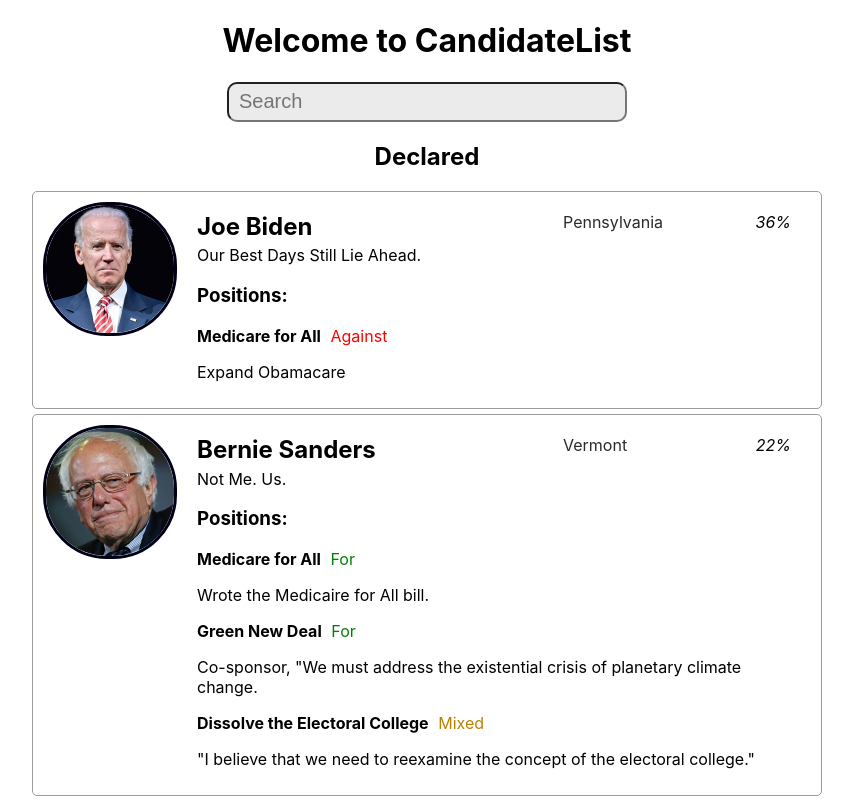
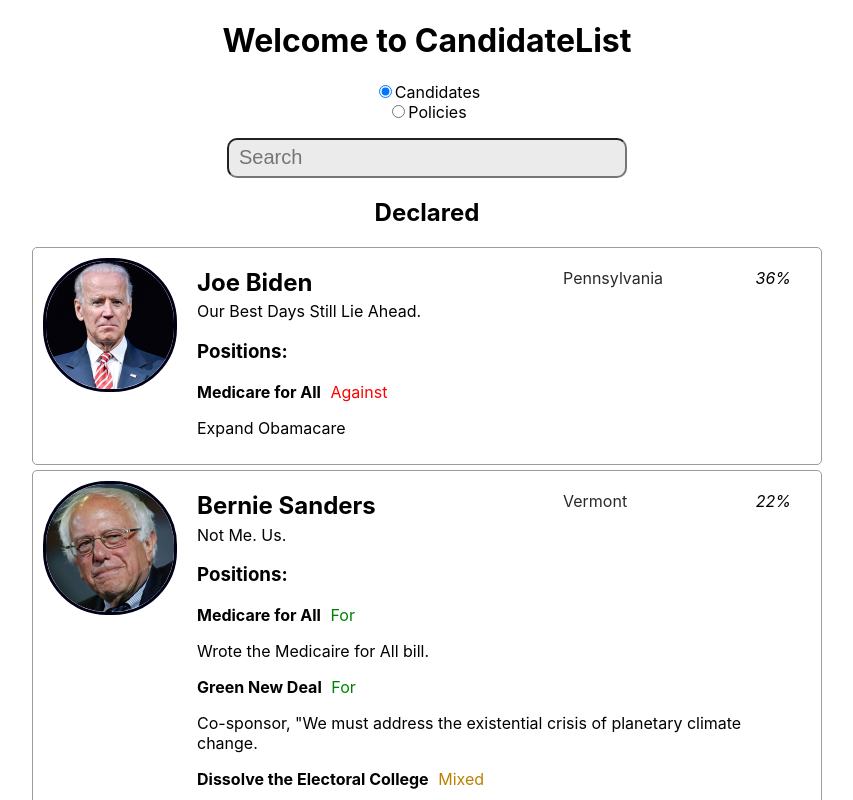
Before and after one commit to alexvarney/candidatelist_react, a React (Create React App) app: page / in a window 1280 px wide. Shown: the top 800 px of the page, without its empty margins (213-1066 px from the left). Built offline with nearby package versions, Linux system fonts and the light colour scheme.

Commit message:
added policy view

```diff
--- a/src/App.css
+++ b/src/App.css
@@ -77,7 +77,7 @@
   max-width: 400px;
 }
 
-input {
+input[type=text] {
   width: 100%;
   height: 40px;
   font-size: 20px;
@@ -117,3 +117,13 @@
   margin-left: 0.6em;
   text-transform: capitalize !important;
 }
+
+.view-control{
+  width: 200px;
+  align-content: center;
+  text-align: center;
+  margin-left: auto;
+  margin-right: auto;
+  display: block;
+  margin-bottom: 1em;
+}
--- a/src/App.js
+++ b/src/App.js
@@ -11,22 +11,24 @@
       candidates: Candidates,
       searchValue: '',
       policyList: PolicyList,
+      checkedView: 'candidates',
     }
-
   }
 
   onSearchChange = (e) =>{
     this.setState({searchValue: e.target.value});
-
   }
 
-  render() {
+  onViewChange = (e) => {
+    this.setState({checkedView: e});
+  }
 
+  getCandidateView = () => {
     const newList = this.state.candidates.filter((item)=>item.name.toLowerCase().includes(this.state.searchValue.toLowerCase()));
-
-    return (
+    return(
       <div className="App">
           <h1>Welcome to CandidateList</h1>
+          <ViewControlRadio value={this.state.checkedView} onChecked={this.onViewChange}/>
           <Input value={this.state.searchValue} onInputChange={this.onSearchChange} placeholder={"Search"}/>
           <h2>Declared</h2>
           <CandidateTable
@@ -50,6 +52,17 @@
         </div>
     )
   }
+
+  getPolicyView = () =>
+    <div className="App">
+      <h1>Welcome to CandidateList</h1>
+      <ViewControlRadio value={this.state.checkedView} onChecked={this.onViewChange}/>
+      {PolicyList.map((item)=> <PolicyExpander policy={item} candidates={this.state.candidates}/>)}
+    </div>
+
+  render() {
+    return (this.state.checkedView === 'candidates') ? this.getCandidateView() : this.getPolicyView();
+  }
 }
 
 const CandidateTable = ({list, statusName, policies}) =>
@@ -60,7 +73,7 @@
   return (renderList.length > 0)
     ? <div className="candidateTable">
         {renderList.map(candidate => {
-          return <CandidateCell candidate={candidate}>
+          return <CandidateCell key={candidate.id} candidate={candidate}>
             <PolicyTable candidate={candidate} policies={policies}></PolicyTable>
           </CandidateCell>})}
       </div>
@@ -74,6 +87,21 @@
         value={value}
         onChange={onInputChange}
         placeholder={placeholder}></input>
+    </form>
+  )
+}
+
+const ViewControlRadio = ({value, onChecked}) => {
+  return(
+    <form className="view-control">
+      <div>
+        <input type="radio" value="candidates" checked={value === 'candidates'} onChange={() => onChecked('candidates')}/>
+        <label onClick={() => onChecked('candidates')} className="radio-label">Candidates</label>
+      </div>
+      <div>
+        <input type="radio" value="policies" checked={value === 'policies'} onChange={() => onChecked('policies')}/>
+        <label onClick={() => onChecked('policies')} className="radio-label">Policies</label>
+      </div>
     </form>
   )
 }
@@ -115,9 +143,9 @@
     <div className="policy-block">
       <h3>Positions:</h3>
       {policies.map((policy)=>
-        <div>
+        <div key={policy.id}>
           {policy.positions.filter((position)=> position.name === candidate.id && position.status !== 'none').map((position)=>
-          <div>
+            <div key={`${policy.id}-${position.name}`}>
               <p><strong>{policy.display}</strong><span className={`text-position-${position.status}`}>{displayTextMap[position.status]}</span></p>
               <p>{position.description}</p>
             </div>
@@ -127,3 +155,21 @@
     </div>
   )
 }
+
+const getCandidateName = (id, candidates) => {
+  return candidates.filter((i) => i.id === id)[0].name;
+}
+
+const PolicyExpander = ({policy, candidates}) => {
+  return(
+  <div>
+    <h1>{policy.display}</h1>
+    {policy.positions.filter(i=>i.status !== 'none' && i.status !== '').map((position) =>
+    <div>
+      <p><span className="candidate-name">{getCandidateName(position.name, candidates)}</span> <span className={`text-position-${position.status}`}>{position.status}</span></p>
+      <p>{position.description}</p>
+    </div>
+  )}
+  </div>
+  )
+}
--- a/src/Candidates.js
+++ b/src/Candidates.js
@@ -15,7 +15,7 @@
         campaignSlogan: 'Brave Wins',
         status: 'declared',
         headshotImage: 'gillibrand.png',
-        polling: 0,
+        polling: 1,
     },
     {
         name: 'Julian Castro',
@@ -177,7 +177,7 @@
         campaignSlogan: 'Tim Ryan for America',
         status: 'declared',
         headshotImage: 'ryan.png',
-        polling: 0,
+        polling: 1,
     },
     {
         name: 'Mike Gravel',
--- a/src/Policies.js
+++ b/src/Policies.js
@@ -70,8 +70,8 @@
             },
             {
                 name: 'aklobuchar',
-                status: 'Expand ACA, lower Medicaid eligibility age, provide public option.',
-                description: '',
+                status: 'mixed',
+                description: 'Expand ACA, lower Medicaid eligibility age, provide public option.',
             },
             {
                 name: 'wmessam',
@@ -289,7 +289,7 @@
             {
                 name: 'kgillibrand',
                 status: 'for',
-                description: '',
+                description: 'Unknown',
             },
             {
                 name: 'mgravel',
```
Lines whose indentation alone changed are shown as unchanged.
